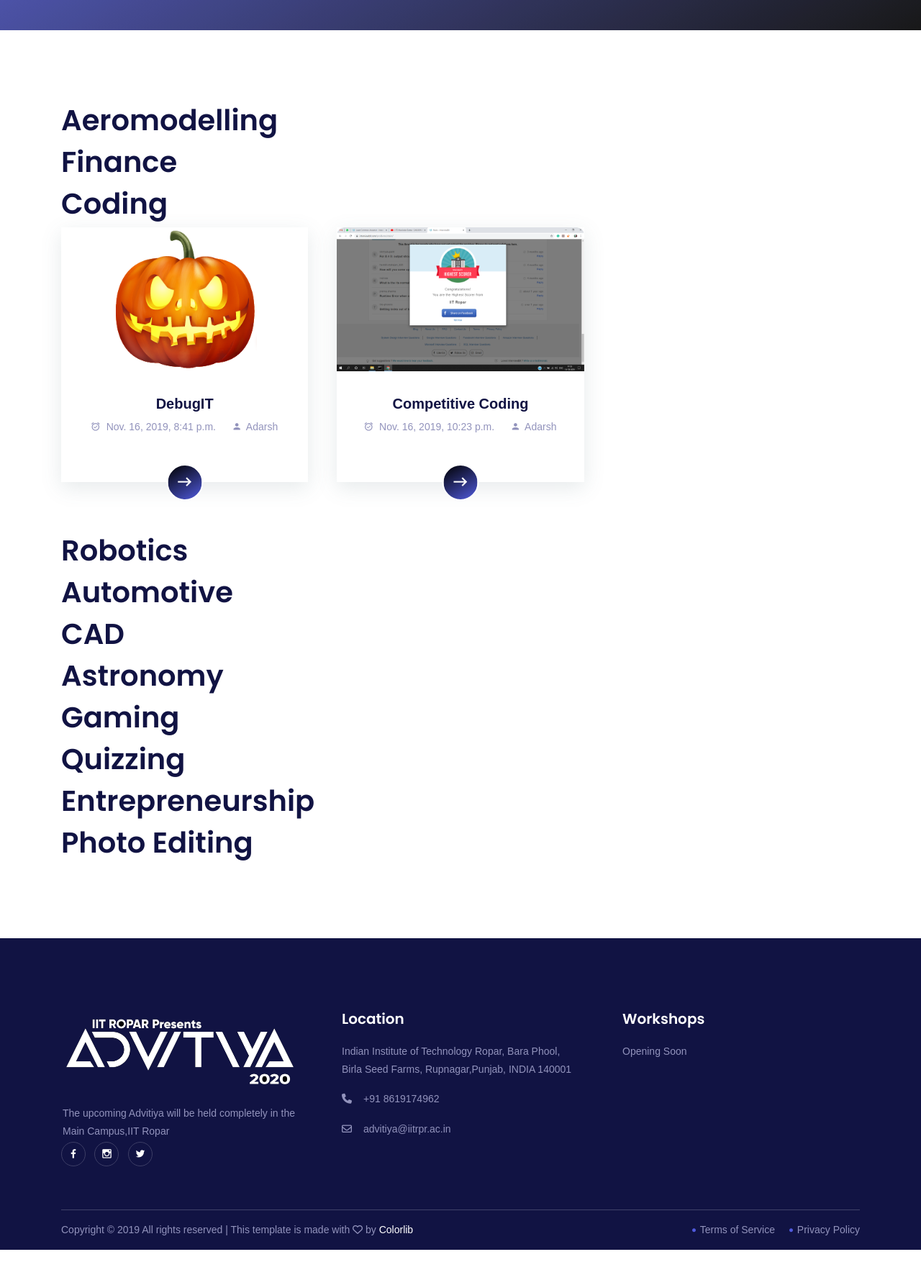
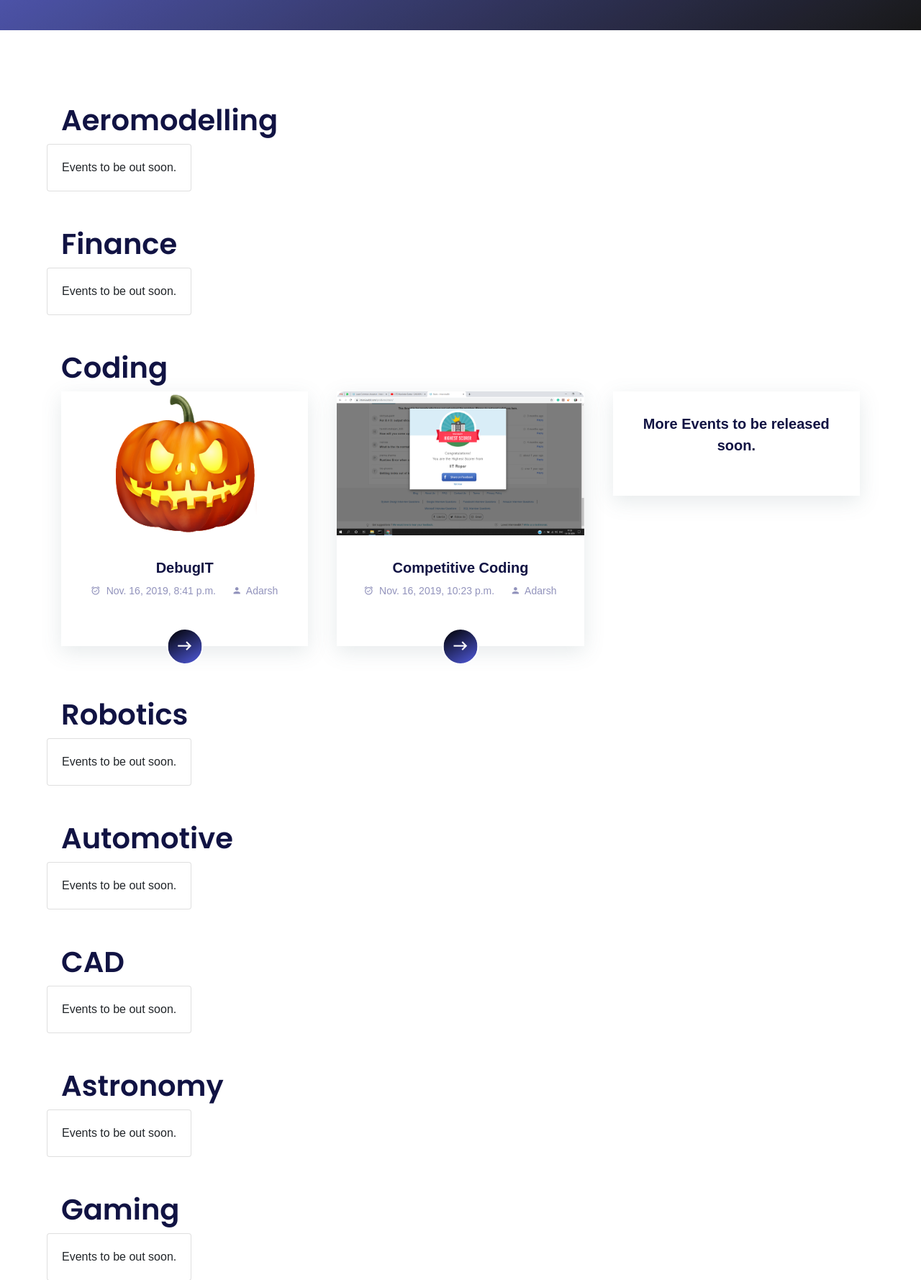
Before and after one commit to software-community/Advitiya-20, a Django app: page /events/ in a window 1280 px wide. Shown: the part 308-2087 px from the top of the page at 72% size. Before the commit the page ends 2045 px from the top, so only its background shows below. Run offline with Django 3.2, Linux system fonts and the light colour scheme; data comes from the database, SQL or seed files in the repository; parts of the project's set-up code (start-up, migrations or seed data) failed here and were passed over; some libraries are stand-ins or nearby versions.

Commit message:
Add notice to blank events

```diff
--- a/main_page/templates/main_page/events.html
+++ b/main_page/templates/main_page/events.html
@@ -64,6 +64,25 @@
                 </div>
             </div>
             {% endfor %}
+            {% if not event_list %}
+            <div class="card">
+                <div class="card-body">
+                    Events to be out soon. <br>
+                </div>
+            </div>
+            <div class="col-md-12">
+                <br><br>
+            </div>
+            {% else %}
+            <div class="col-12 col-md-6 col-xl-4">
+                <div class="single-blog-area style-2 wow fadeInUp" data-wow-delay="300ms">
+                    <div class="single-blog-text text-center">
+                        <a class="blog-title">More Events to be
+                            released soon.</a>
+                    </div>
+                </div>
+            </div>
+            {% endif %}
         </div>
         {% endfor %}
     </div>
```
